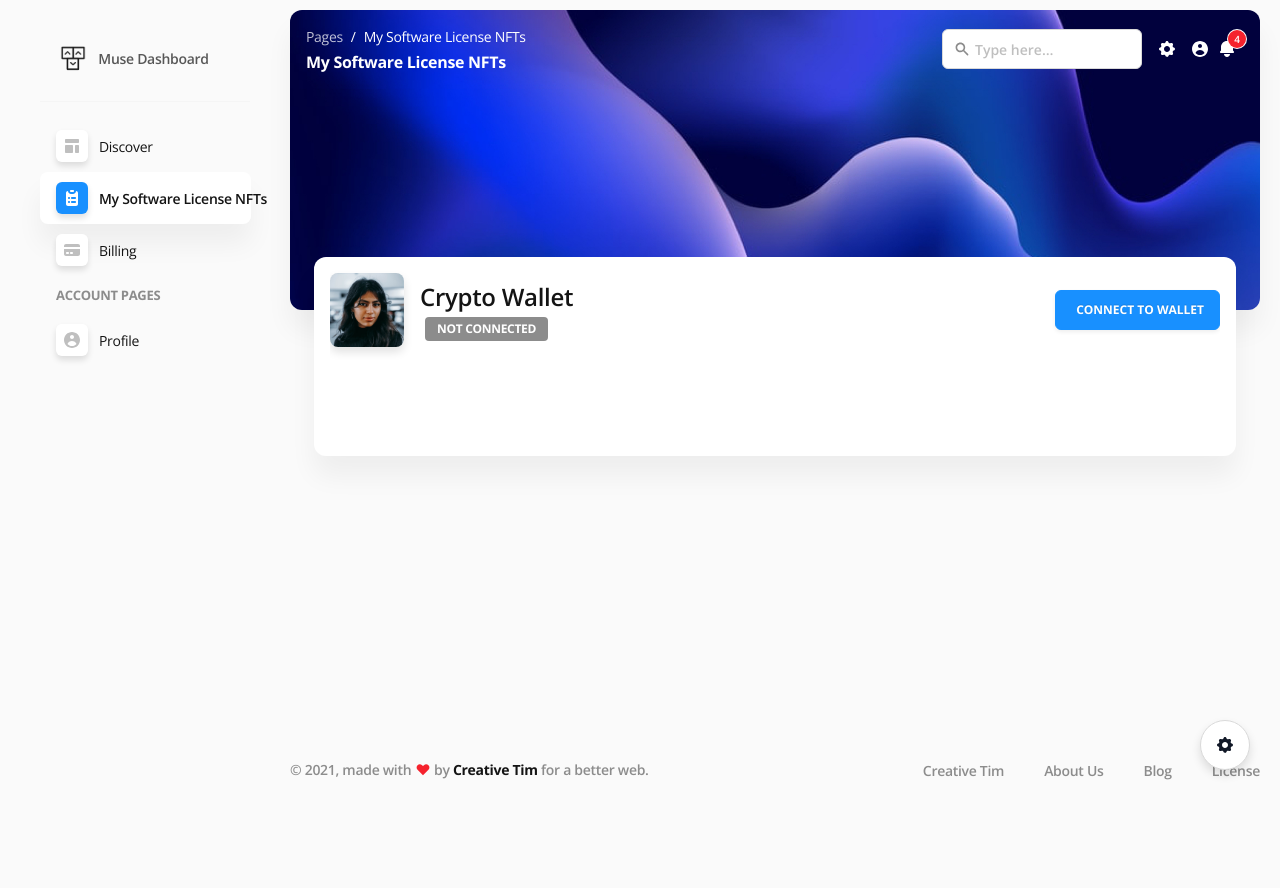
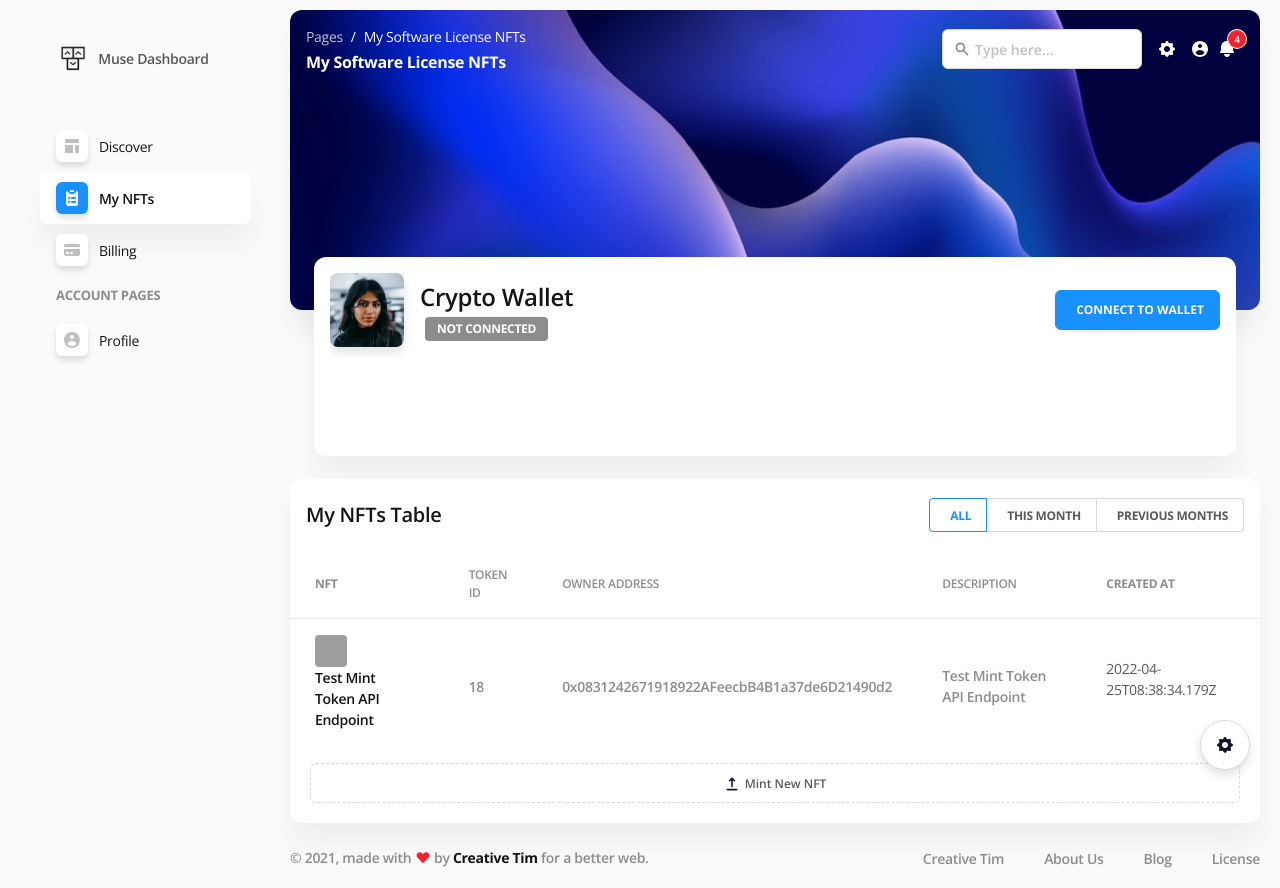
Before and after one commit to mohan-1990/software-license-management-as-nft, a Vue app in the folder app_ui/: page /#/mynfts in a window 1280 px wide. Before the commit the page ends 800 px from the top, so only its background shows below. Built offline with nearby package versions, Linux system fonts and the light colour scheme; grey boxes are pictures that could not be loaded; what vue-github-buttons would draw is missing.

Commit message:
Add MyNFTs table in MyNFTs view

```diff
--- a/app_ui/src/components/Cards/CardProjectTable2.vue
+++ b/app_ui/src/components/Cards/CardSWLicenseNFTs.vue
@@ -1,54 +1,46 @@
 <template>
 
-	<!-- Projects Table Column -->
+	<!-- Software License NFTs Table Column -->
 	<a-card :bordered="false" class="header-solid h-full" :bodyStyle="{padding: 0,}">
 		<template #title>
 			<a-row type="flex" align="middle">
 				<a-col :span="24" :md="12">
-					<h5 class="font-semibold m-0">Projects Table</h5>
+					<h5 class="font-semibold m-0">My NFTs Table</h5>
 				</a-col>
 				<a-col :span="24" :md="12" style="display: flex; align-items: center; justify-content: flex-end">
 					<a-radio-group v-model="projectHeaderBtns" size="small">
 						<a-radio-button value="all">ALL</a-radio-button>
-						<a-radio-button value="online">ONLINE</a-radio-button>
-						<a-radio-button value="stores">STORES</a-radio-button>
+						<a-radio-button value="online">THIS MONTH</a-radio-button>
+						<a-radio-button value="stores">PREVIOUS MONTHS</a-radio-button>
 					</a-radio-group>
 				</a-col>
 			</a-row>
 		</template>
 		<a-table :columns="columns" :data-source="data" :pagination="false">
 
-			<template slot="name" slot-scope="text">
-				<a>{{ text }}</a>
-			</template>
-
-			<a-space slot="members" slot-scope="members" :size="-12" class="avatar-chips">
-				<template v-for="member in members">
-					<a-avatar :key="member" size="small" :src="member" />
-				</template>
-			</a-space>
-
-			<template slot="company" slot-scope="company">
-				<h6 class="m-0">
-					<img :src="company.logo" width="25" style="margin-right: 10px;">
-					{{ company.name }}
-				</h6>
-			</template>
-
-			<template slot="completion" slot-scope="completion">
-				<div class="progress-right">
-					<div class="text-right text-sm font-semibold text-muted pr-15">{{ completion.value || completion.value == 0 ? completion.value : completion }}%</div>
-					<a-progress class="m-0" :percent="completion.value || completion.value == 0 ? completion.value : completion" :show-info="false" size="small" :status="completion.status ? completion.status : 'normal'" />
+			<template slot="nft" slot-scope="nft">
+				<div class="table-nft-info">
+					<a-avatar shape="square" :src="nft.image_url" />
+					<div class="avatar-info">
+						<h6>{{ nft.title }}</h6>
+					</div>
 				</div>
 			</template>
 
-			<template slot="editBtn" slot-scope="row">
-				<a-button type="link" :data-id="row.key">
-					<svg width="20" height="20" viewBox="0 0 20 20" fill="none" xmlns="http://www.w3.org/2000/svg">
-						<path class="fill-gray-7" d="M13.5858 3.58579C14.3668 2.80474 15.6332 2.80474 16.4142 3.58579C17.1953 4.36683 17.1953 5.63316 16.4142 6.41421L15.6213 7.20711L12.7929 4.37868L13.5858 3.58579Z"/>
-						<path class="fill-gray-7" d="M11.3787 5.79289L3 14.1716V17H5.82842L14.2071 8.62132L11.3787 5.79289Z"/>
-					</svg>
-				</a-button>
+			<template slot="tokenId" slot-scope="tokenId">
+				<a>{{tokenId}}</a>
+			</template>
+
+			<template slot="ownerAddress" slot-scope="ownerAddress">
+				<a>{{ownerAddress}}</a>
+			</template>
+
+			<template slot="description" slot-scope="description">
+				<p>{{description}}</p>
+			</template>
+
+			<template slot="created_at" slot-scope="created_at">
+				<p>{{created_at}}</p>
 			</template>
 
 		</a-table>
@@ -58,11 +50,11 @@
 				<svg width="16" height="16" viewBox="0 0 20 20" fill="none" xmlns="http://www.w3.org/2000/svg">
 					<path fill-rule="evenodd" clip-rule="evenodd" d="M3 17C3 16.4477 3.44772 16 4 16H16C16.5523 16 17 16.4477 17 17C17 17.5523 16.5523 18 16 18H4C3.44772 18 3 17.5523 3 17ZM6.29289 6.70711C5.90237 6.31658 5.90237 5.68342 6.29289 5.29289L9.29289 2.29289C9.48043 2.10536 9.73478 2 10 2C10.2652 2 10.5196 2.10536 10.7071 2.29289L13.7071 5.29289C14.0976 5.68342 14.0976 6.31658 13.7071 6.70711C13.3166 7.09763 12.6834 7.09763 12.2929 6.70711L11 5.41421L11 13C11 13.5523 10.5523 14 10 14C9.44771 14 9 13.5523 9 13L9 5.41421L7.70711 6.70711C7.31658 7.09763 6.68342 7.09763 6.29289 6.70711Z" fill="#111827"/>
 				</svg>
-				Upload New Project
+				Mint New NFT
 			</a-button>
 		</div>
 	</a-card>
-	<!-- / Projects Table Column -->
+	<!-- Software License NFTs Table Column -->
 
 </template>
 
--- a/app_ui/src/components/Sidebars/DashboardSidebar.vue
+++ b/app_ui/src/components/Sidebars/DashboardSidebar.vue
@@ -38,7 +38,7 @@
 								<path fill-rule="evenodd" clip-rule="evenodd" d="M4 5C4 3.89543 4.89543 3 6 3C6 4.65685 7.34315 6 9 6H11C12.6569 6 14 4.65685 14 3C15.1046 3 16 3.89543 16 5V16C16 17.1046 15.1046 18 14 18H6C4.89543 18 4 17.1046 4 16V5ZM7 9C6.44772 9 6 9.44772 6 10C6 10.5523 6.44772 11 7 11H7.01C7.56228 11 8.01 10.5523 8.01 10C8.01 9.44772 7.56228 9 7.01 9H7ZM10 9C9.44772 9 9 9.44772 9 10C9 10.5523 9.44772 11 10 11H13C13.5523 11 14 10.5523 14 10C14 9.44772 13.5523 9 13 9H10ZM7 13C6.44772 13 6 13.4477 6 14C6 14.5523 6.44772 15 7 15H7.01C7.56228 15 8.01 14.5523 8.01 14C8.01 13.4477 7.56228 13 7.01 13H7ZM10 13C9.44772 13 9 13.4477 9 14C9 14.5523 9.44772 15 10 15H13C13.5523 15 14 14.5523 14 14C14 13.4477 13.5523 13 13 13H10Z" fill="#111827"/>
 							</svg>
 						</span>
-						<span class="label">My Software License NFTs</span>
+						<span class="label">My NFTs</span>
 					</router-link>
 				</a-menu-item>
 				<a-menu-item>
--- a/app_ui/src/views/MyNFTs.vue
+++ b/app_ui/src/views/MyNFTs.vue
@@ -43,14 +43,85 @@
 				</a-row>
 			</template>
 		</a-card>
-		</div>
 
+		<!-- My SW License NFTs Table -->
+		<a-row :gutter="24" type="flex">
+
+			<!-- My SW License NFTs Table Column -->
+			<a-col :span="24" class="mb-24">
+
+				<!-- My SW License NFTs Table Column -->
+				<MySWLicenseNFTs
+					:data="mySWLicenseNFTs.data"
+					:columns="mySWLicenseNFTs.columns"
+				></MySWLicenseNFTs>
+				<!-- / My SW License NFTs Table Column -->
+
+			</a-col>
+			<!-- / My SW License NFTs Table Column -->
+
+		</a-row>
+		<!-- / My SW License NFTs Table -->
+
+	</div>
 </template>
 
 <script>
 
 	import myNFTsController from "../controllers/MyNFTsController";
+	// "My SW License NFTs" table component.
+	import MySWLicenseNFTs from '../components/Cards/CardSWLicenseNFTs';
+
+	// "My SW License NFTs" table list of columns and their properties.
+	const mySWLicenseNFTsColumns = [
+		{
+			title: 'NFT',
+			dataIndex: 'nft',
+			scopedSlots: { customRender: 'nft' },
+		},
+		{
+			title: 'TOKEN ID',
+			dataIndex: 'tokenId',
+			class: 'font-semibold text-muted',
+		},
+		{
+			title: 'OWNER ADDRESS',
+			dataIndex: 'ownerAddress',
+			class: 'font-semibold text-muted',
+		},
+		{
+			title: 'DESCRIPTION',
+			dataIndex: 'description',
+			class: 'font-semibold text-muted',
+		},
+		{
+			title: 'CREATED AT',
+			scopedSlots: { customRender: 'created_at' },
+			dataIndex: 'created_at',
+		},
+	];
+
+	// "My SW License NFTs" table list of rows and their properties.
+	const mySWLicenseNFTsData = [
+    {
+        "key": 5,
+        "tokenId": 18,
+        "description": "Test Mint Token API Endpoint",
+		"ownerAddress": "0x0831242671918922AFeecbB4B1a37de6D21490d2",
+		"nft": {
+			"title": "Test Mint Token API Endpoint",
+			"image_url": "https://cdn.britannica.com/97/1597-004-05816F4E/Flag-India.jpg",
+		},
+        "created_at": "2022-04-25T08:38:34.179Z",
+        "updated_at": "2022-04-28T03:34:29.274Z",
+        "deletedAt": null
+    }
+];
+
 	export default ({
+		components: {
+			MySWLicenseNFTs
+		},
 		data() {
 			return {
 				walletName: "",
@@ -58,6 +129,10 @@
 				walletImageSrc: "images/face-1.jpg",
 				networkId: '',
 				account: '',
+				mySWLicenseNFTs: {
+					columns: mySWLicenseNFTsColumns,
+					data: mySWLicenseNFTsData
+				}
 			}
 		},
 		methods: {
```
